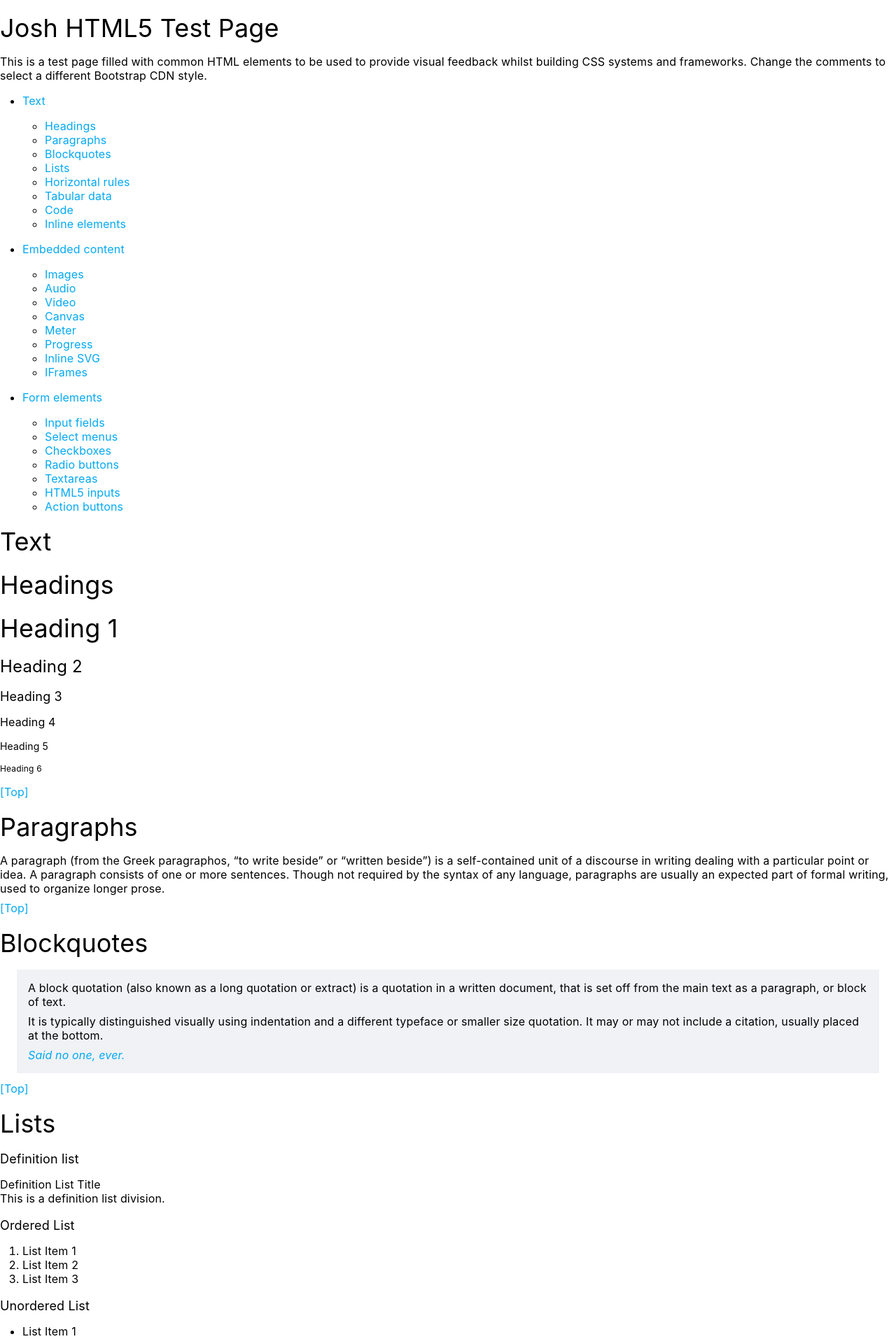
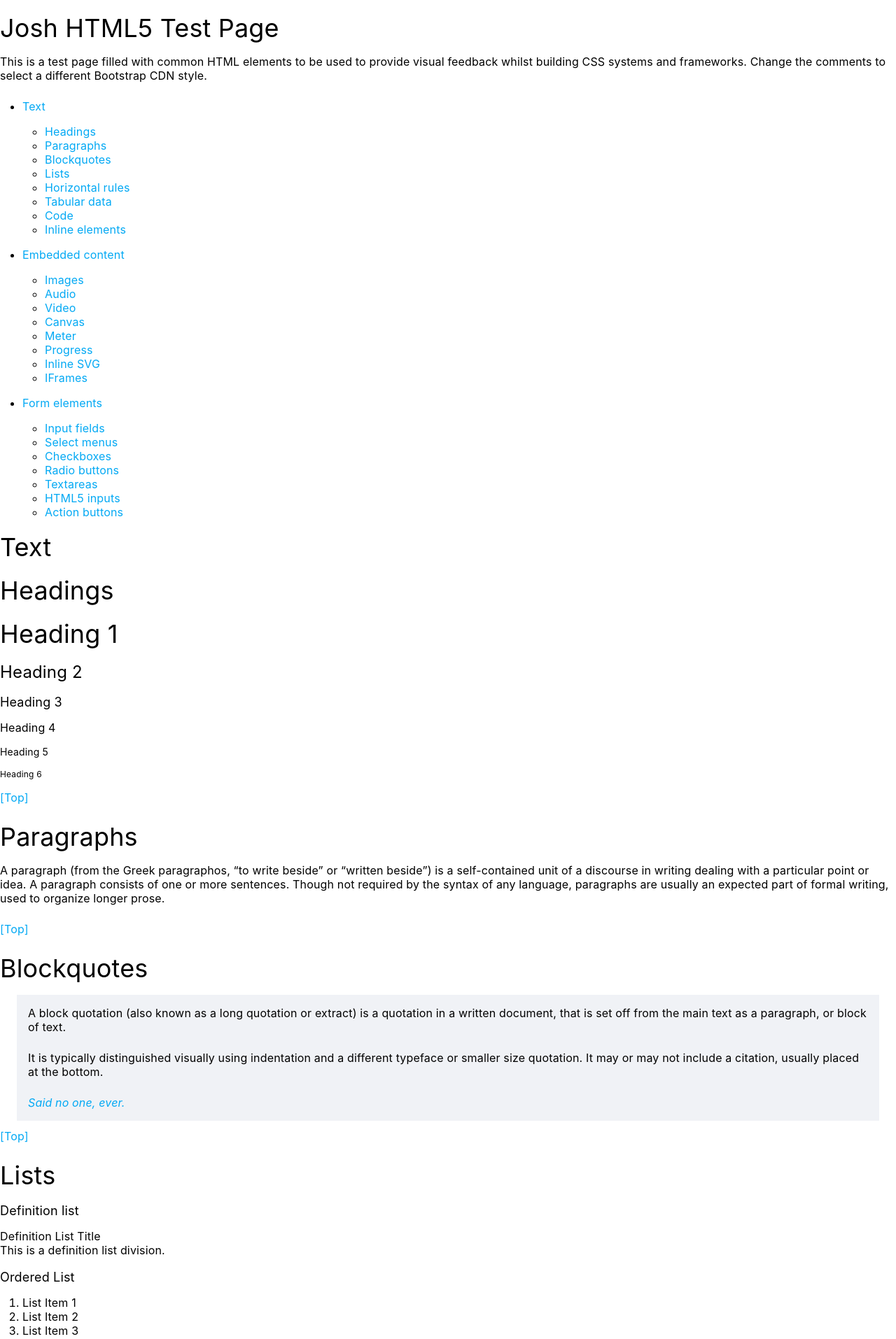
Before and after one commit to opnay/opnay.github.io, a Jekyll site: the page test.html, which Jekyll copies as it is, in a window 1280 px wide. Shown: the top 1914 px of the page at 70% size. Built offline with Jekyll 4.4.1, drawn with Linux system fonts in a browser that asks for light colours; nearby versions of some CDN libraries.

Commit message:
css/default: Increase height p tag
Signed-off-by: Kim In Seop <opnayn@gmail.com>

```diff
--- a/css/default.css
+++ b/css/default.css
@@ -13,8 +13,8 @@ label, blockquote {font-family:inherit;}
 button, input, select, textarea {font-family:inherit; font-size:inherit; line-height:inherit;}
 code, kbd, pre, samp {font-family:Consolas,monospace;}
 
-p {margin-bottom:8px;}
-article > p {line-height:1.5;}
+p {margin-bottom:24px;}
+article > p {line-height:1.6;}
 
 h1, h2, h3, h4, h5, h6 {font-weight:normal;}
 h1, h2, h3 {margin:18px 0 16px;}
```
